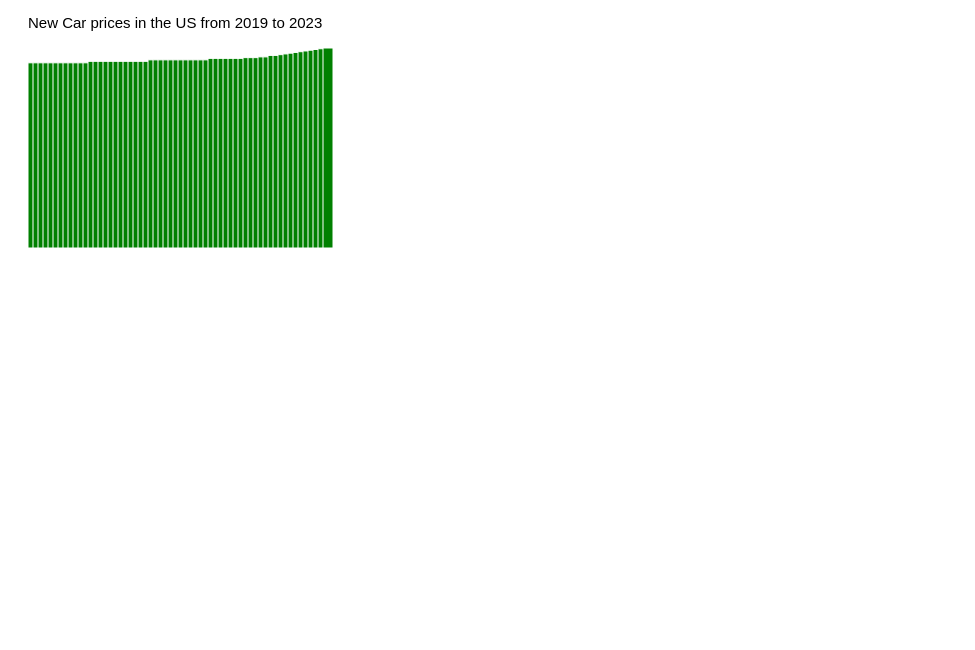
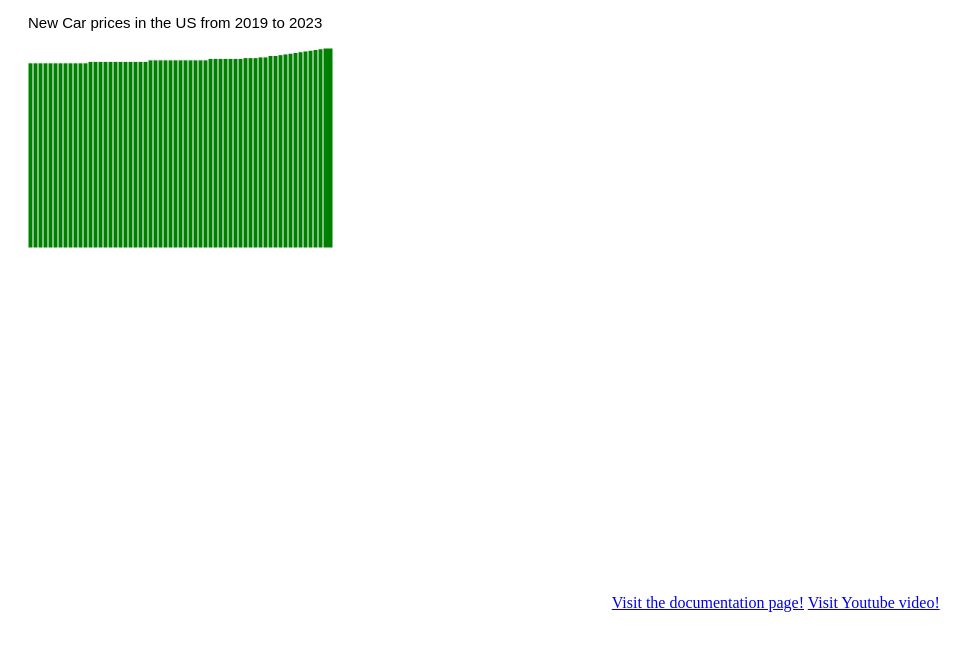
Before and after one commit to rmboxell/Visualizing-Final-Project, a plain HTML site: page index.html in a window 1280 px wide. Shown: the whole page, without its empty margins (0-975 px from the left). Drawn offline with nearby package versions, Linux system fonts and the light colour scheme.

Commit message:
Update index.html

```diff
--- a/index.html
+++ b/index.html
@@ -28,7 +28,8 @@
       <text id='label' x='20' y='20'> New Car prices in the US from 2019 to 2023</text>
       <g transform="translate(20,40)"></g>
     </svg>
-
+<a href="https://rmboxell.github.io/Visualizing-Documentation/">Visit the documentation page!</a>
+<a href="https://rmboxell.github.io/Visualizing-Documentation/">Visit Youtube video!</a>
     <script>
 
         var BAR_WIDTH = 10;
```
